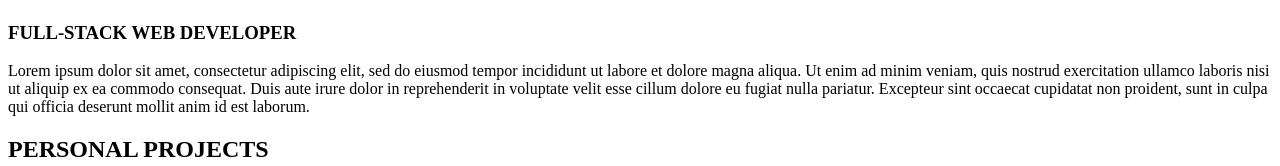
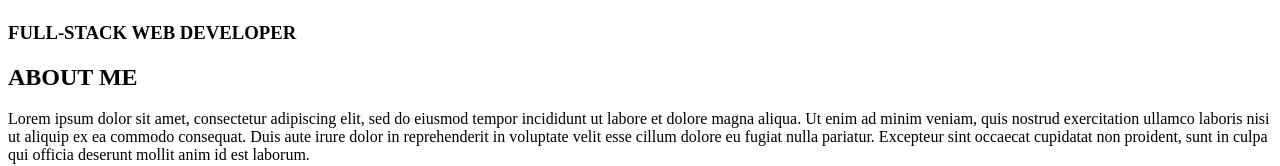
Before and after one commit to jessesmith-13/jesseportfolio, a React (Create React App) app in the folder client/: page / in a window 1280 px wide. Shown: the part 684-850 px from the top of the page. Built offline with nearby package versions, Linux system fonts and the light colour scheme; the HTML template or start-up script is replaced by a standard one.

Commit message:
Fixed typescript errors in header

```diff
--- a/client/src/components/AboutMe.tsx
+++ b/client/src/components/AboutMe.tsx
@@ -5,6 +5,7 @@ export const AboutMe: React.FC = () => {
   return (
     <div id='about' className="container aboutMeSection">
       <div className='aboutMeTextContainer'>
+        <h2 style={{alignSelf: 'flex-start'}}>ABOUT ME</h2>
         <p>
           Lorem ipsum dolor sit amet, consectetur adipiscing elit,
           sed do eiusmod tempor incididunt ut labore et dolore magna aliqua.
--- a/client/src/components/Header.tsx
+++ b/client/src/components/Header.tsx
@@ -6,20 +6,22 @@ import { useState } from 'react';
 export const Header: React.FC = () => {
   const [activeClass, setActiveClass] = useState('home');
 
-  const handleClick = (section: String) => {
-    document.getElementById(section).scrollIntoView({ behavior: "smooth" });
+  const handleClick = (section: any) => {
+    document.getElementById(section)!.scrollIntoView({ behavior: "smooth" });
     setActiveClass(section);
+    console.log(section);
   }
 
-  const handleClass = (section: String) => {
+  const handleActiveClass = (section: String) => {
     if (section === activeClass) {
       return 'active';
     }
+    return undefined;
   }
 
   return (
     <StickyContainer className='navbar'>
-      <h1 className={handleClass('home')} onClick={() => handleClick('home')}>JS</h1>
+      <h1 className={handleActiveClass('home')} onClick={() => handleClick('home')}>JS</h1>
       {/* <Link
           className='h1'
           activeClass="active"
@@ -76,10 +78,10 @@ export const Header: React.FC = () => {
           duration={500}
           >CONTACT
         </Link> */}
-        <h2 className={handleClass('about')} onClick={() => handleClick('about')}>ABOUT</h2>
-        <h2 className={handleClass('projects')} onClick={() => handleClick('projects')}>PROJECTS</h2>
-        <h2 className={handleClass('technologies')} onClick={() => handleClick('technologies')}>TECHNOLOGIES</h2>
-        <h2 className={handleClass('contact')} onClick={() => handleClick('contact')}>CONTACT</h2>
+        <h2 className={handleActiveClass('about')} onClick={() => handleClick('about')}>ABOUT</h2>
+        <h2 className={handleActiveClass('projects')} onClick={() => handleClick('projects')}>PROJECTS</h2>
+        <h2 className={handleActiveClass('technologies')} onClick={() => handleClick('technologies')}>TECHNOLOGIES</h2>
+        <h2 className={handleActiveClass('contact')} onClick={() => handleClick('contact')}>CONTACT</h2>
       </div>
     </StickyContainer>
   )
--- a/public/styles/_aboutMe.scss
+++ b/public/styles/_aboutMe.scss
@@ -2,14 +2,26 @@
 
 @mixin center {
   display: flex;
+  flex-direction: column;
   align-items: center;
-  justify-self: center;
+  justify-content: center;
+}
+
+@mixin shadow {
+  box-shadow: 5px 5px 20px $grullo;
 }
 
 .aboutMeSection {
   @include center;
   @include section(white);
   .aboutMeTextContainer {
+    padding: 2em;
+    height: 50vh;
+    width: 50vw;
+    @include center;
+    @include shadow;
+    // border: $cgBlue 1px solid;
+    border-radius: 10px;
     background-color: $cgBlue;
     grid-row: 4/5;
     grid-column: 1/4;
--- a/public/styles/_contact.scss
+++ b/public/styles/_contact.scss
@@ -1,4 +1,5 @@
 @import "./variables";
+// @use "./_aboutMe.scss" as s;
 
 div.contactSection {
   @include section($oliveBlack);
@@ -7,6 +8,8 @@ div.contactSection {
   align-items: center;
   justify-content: center;
   .contactContainer {
+    // @include s.shadow;
+    box-shadow: 5px 5px 20px black;
     background-color: white;
     width: 70%;
     height: 55%;
--- a/public/styles/_home.scss
+++ b/public/styles/_home.scss
@@ -12,6 +12,7 @@ img.portrait {
   border-radius: 50%;
   grid-column: 2;
   grid-row: 2/3;
+  box-shadow: 5px 5px 20px $grullo;
 }
 
 .homeContainer {
@@ -40,9 +41,9 @@ div {
     // opacity: 40%;
     position: absolute;
     top: 47.65%;
-    left: 35%;
+    left: 30%;
     height: 10%;
-    width: 65vw;
+    width: 75vw;
     display: flex;
     align-items: center;
     h3 {
--- a/public/styles/_projects.scss
+++ b/public/styles/_projects.scss
@@ -55,7 +55,7 @@ div {
     .leftSideDescription {
       display: flex;
       flex-direction: column;
-      align-items: flex-start;
+      align-items: center;
       padding: 5%;
     }
 
--- a/public/styles/style.css
+++ b/public/styles/style.css
@@ -72,6 +72,8 @@ img.portrait {
   -ms-grid-row: 2;
   -ms-grid-row-span: 1;
   grid-row: 2/3;
+  -webkit-box-shadow: 5px 5px 20px #aba194;
+          box-shadow: 5px 5px 20px #aba194;
 }
 
 .homeContainer {
@@ -238,9 +240,9 @@ div .projectsContainer .leftSideDescription {
   -webkit-box-direction: normal;
       -ms-flex-direction: column;
           flex-direction: column;
-  -webkit-box-align: start;
-      -ms-flex-align: start;
-          align-items: flex-start;
+  -webkit-box-align: center;
+      -ms-flex-align: center;
+          align-items: center;
   padding: 5%;
 }
 
@@ -351,6 +353,8 @@ div.contactSection {
 }
 
 div.contactSection .contactContainer {
+  -webkit-box-shadow: 5px 5px 20px black;
+          box-shadow: 5px 5px 20px black;
   background-color: white;
   width: 70%;
   height: 55%;
@@ -371,15 +375,40 @@ div.contactSection .contactContainer {
   display: -webkit-box;
   display: -ms-flexbox;
   display: flex;
+  -webkit-box-orient: vertical;
+  -webkit-box-direction: normal;
+      -ms-flex-direction: column;
+          flex-direction: column;
   -webkit-box-align: center;
       -ms-flex-align: center;
           align-items: center;
-  justify-self: center;
+  -webkit-box-pack: center;
+      -ms-flex-pack: center;
+          justify-content: center;
   height: 100vh;
   background-color: white;
 }
 
 .aboutMeSection .aboutMeTextContainer {
+  padding: 2em;
+  height: 50vh;
+  width: 50vw;
+  display: -webkit-box;
+  display: -ms-flexbox;
+  display: flex;
+  -webkit-box-orient: vertical;
+  -webkit-box-direction: normal;
+      -ms-flex-direction: column;
+          flex-direction: column;
+  -webkit-box-align: center;
+      -ms-flex-align: center;
+          align-items: center;
+  -webkit-box-pack: center;
+      -ms-flex-pack: center;
+          justify-content: center;
+  -webkit-box-shadow: 5px 5px 20px #aba194;
+          box-shadow: 5px 5px 20px #aba194;
+  border-radius: 10px;
   background-color: #007da750;
   -ms-grid-row: 4;
   -ms-grid-row-span: 1;
```
Also changed, not shown: public/bundle.js, 1 other file (tests, documents, lock files or other folders).
